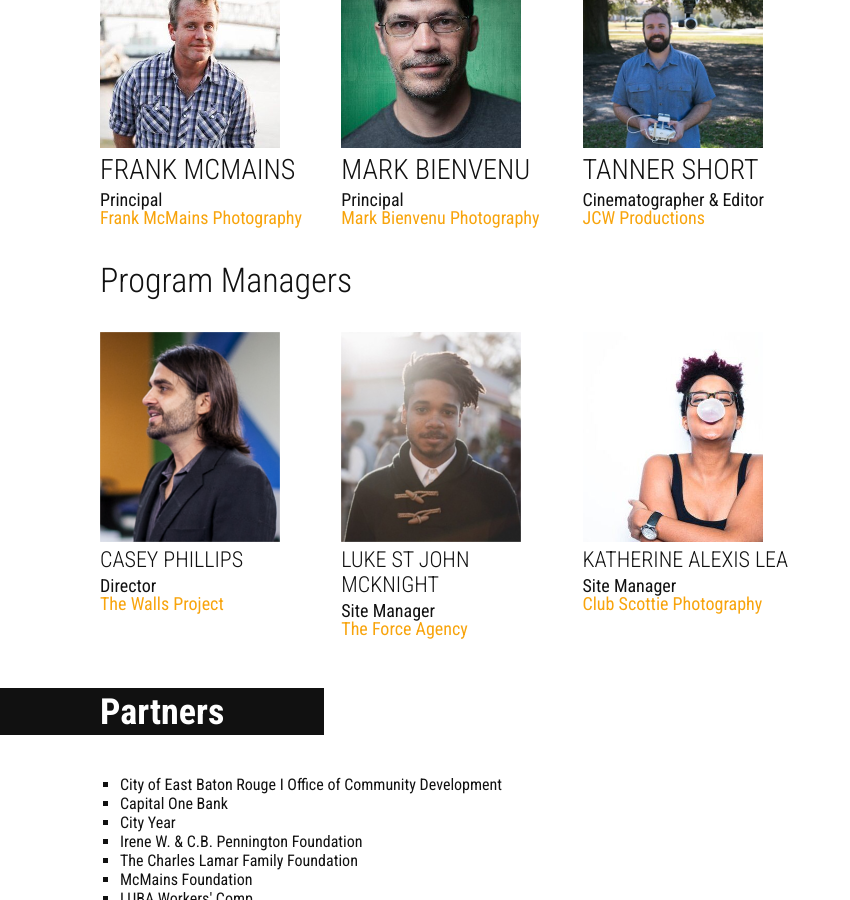
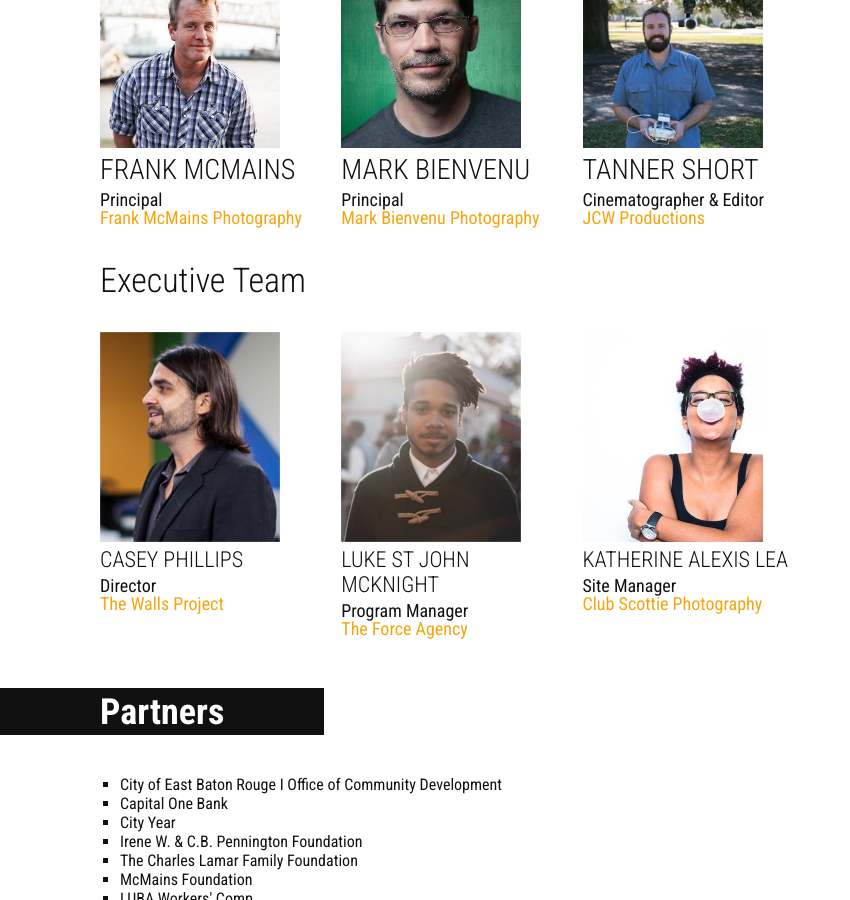
Before and after one commit to TheFuturesFund/thefuturesfund.github.io, a Jekyll site: the page built from pages/team.html, in a window 1280 px wide and 900 px high, scrolled down 1903 px. Shown: the whole window, without its empty margins (0-850 px from the left). Built offline with Jekyll 4.4.1, drawn with Linux system fonts in a browser that asks for light colours; nearby versions of some CDN libraries.

Commit message:
Update team.html per Luke St Johns

```diff
--- a/pages/team.html
+++ b/pages/team.html
@@ -145,7 +145,7 @@ permalink: /team/
 
 </div>
 
-<h2>Program Managers</h2>
+<h2>Executive Team</h2>
 
 <div class='instructor-container'>
   <div class='instructor-cell'>
@@ -160,7 +160,7 @@ permalink: /team/
     <img src='/img/instructor/luke.png' class='about-instructor-image'>
     <h4>LUKE ST JOHN MCKNIGHT</h4>
     <p>
-      Site Manager<br/>
+      Program Manager<br/>
       <a>The Force Agency</a>
     </p>
   </div>
```
